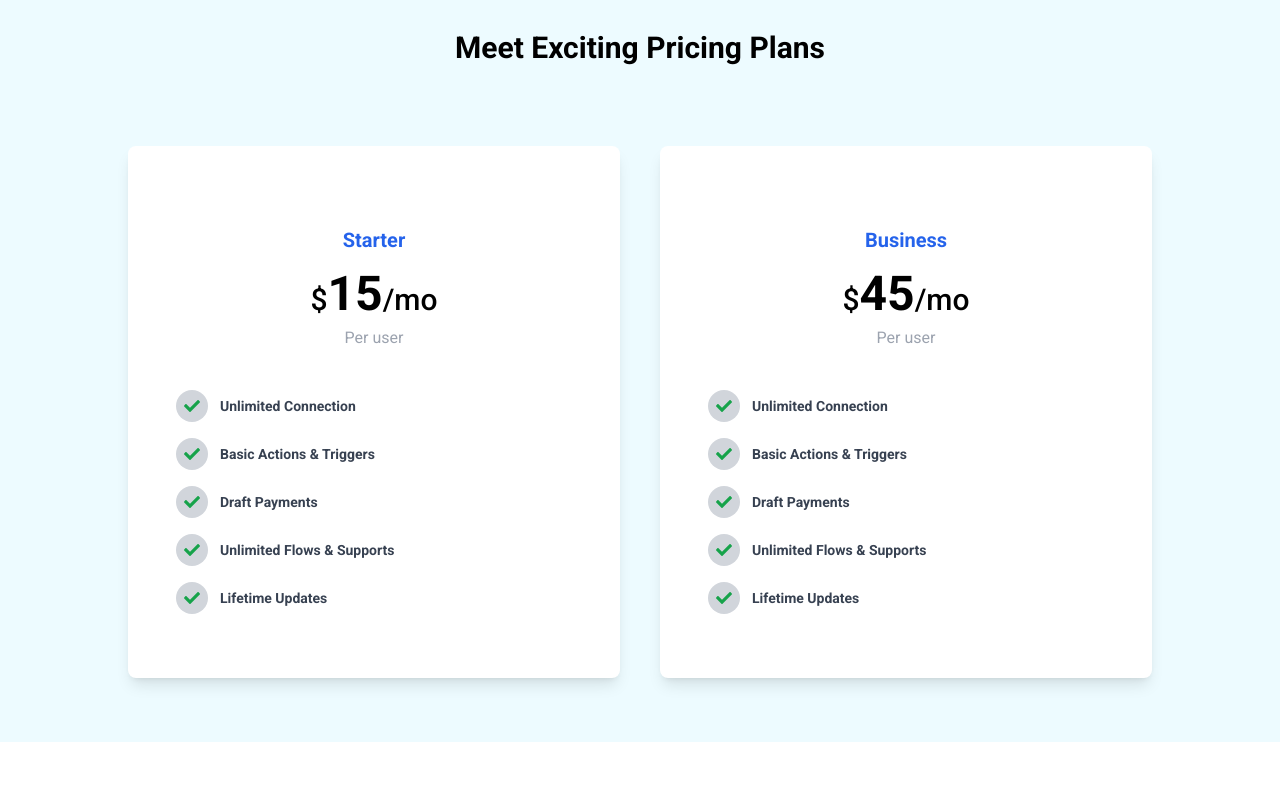
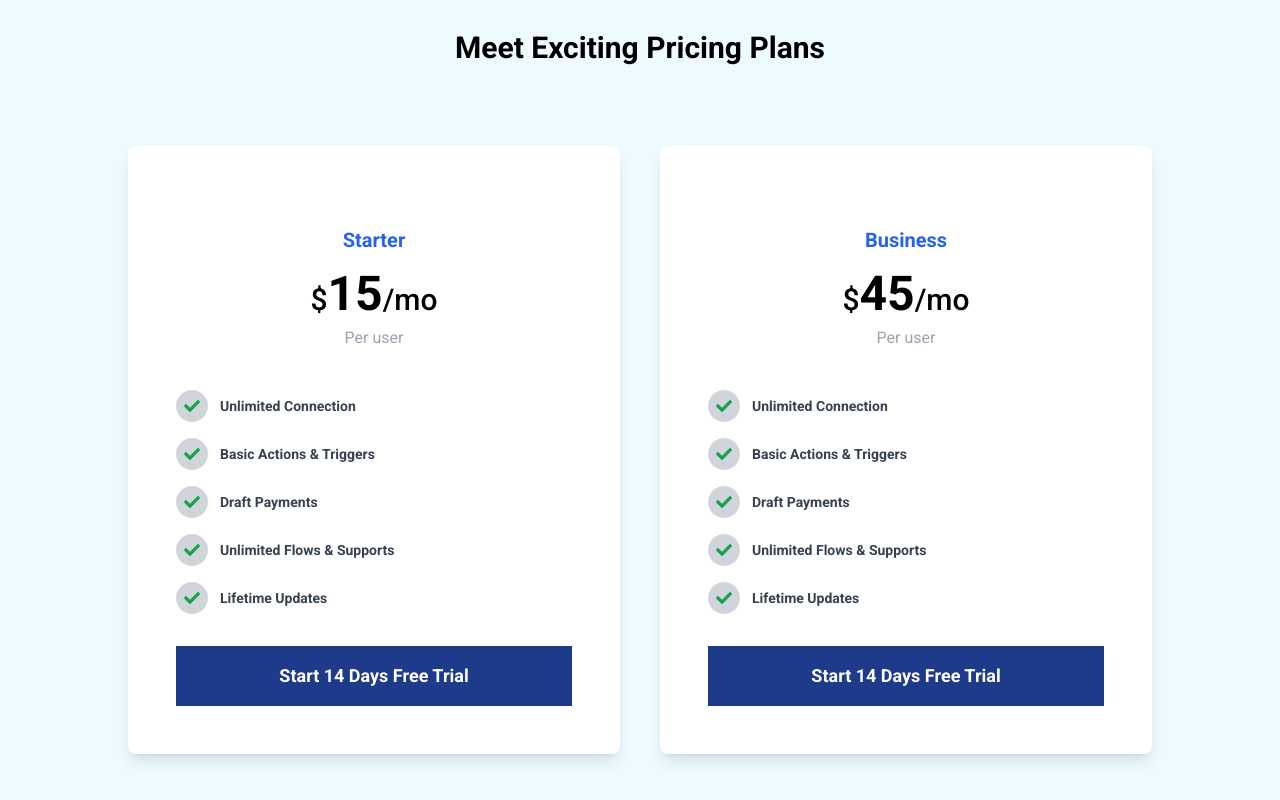
Before and after one commit to moonspark78/TrackP_NextJS, a Next.js app: page / in a window 1280 px wide. Shown: the part 3434-4234 px from the top of the page. Before the commit the page ends 4176 px from the top, so only its background shows below. Built offline with nearby package versions, Linux system fonts and the light colour scheme.

Commit message:
📈 done the price  section  📈

```diff
--- a/components/Home/Price/PriceCard.tsx
+++ b/components/Home/Price/PriceCard.tsx
@@ -57,6 +57,13 @@ const PriceCard = ({plan, price}:Props) => {
                     Lifetime Updates
                 </p>
             </div>
+            {/* Button  */}
+            <div className='mt-8'>
+                <button className='block w-full p-4 text-base md:text-lg text-white font-bold hover:bg-blue-950 transition-all
+                 duration-300 bg-blue-900'>
+                    Start 14 Days Free Trial
+                </button>
+            </div>
         </div>
     </div>
   )
```
